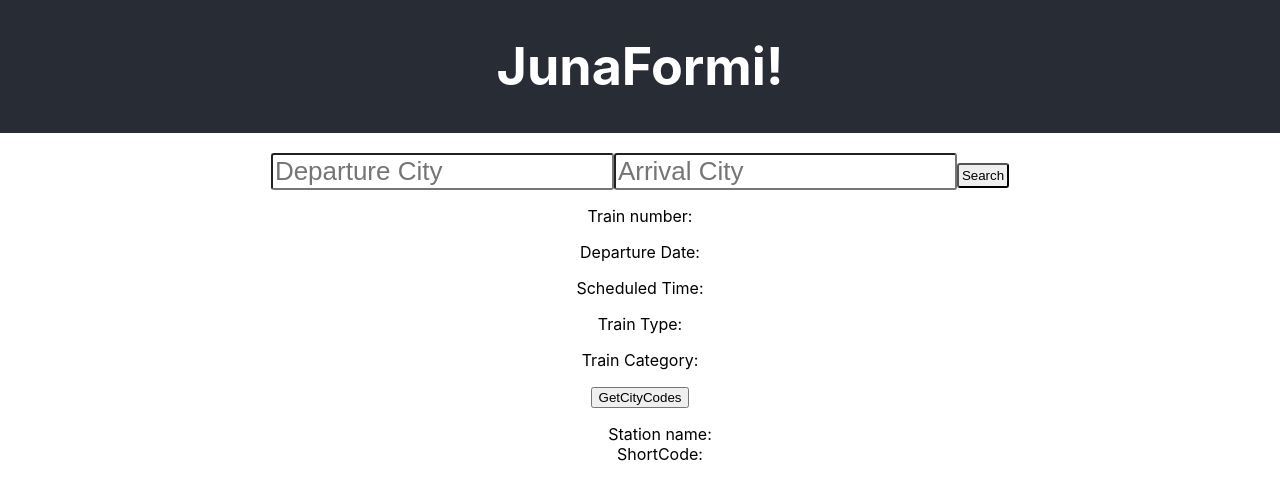
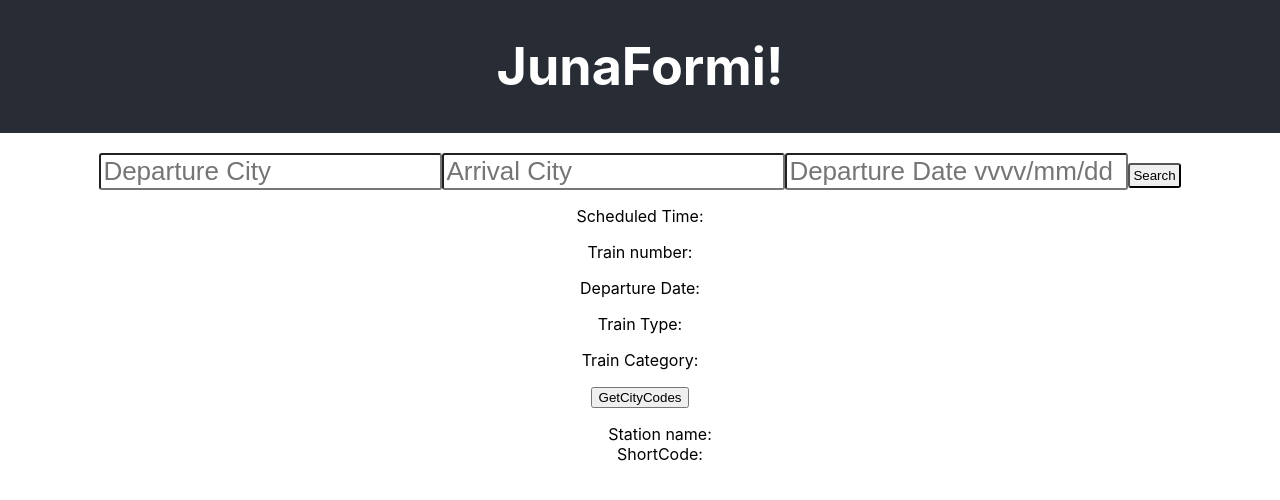
Before and after one commit to npuh/ReactAPI, a React (Create React App) app: page / in a window 1280 px wide. Shown: the top 500 px of the page. Built offline with nearby package versions, Linux system fonts and the light colour scheme.

Commit message:
Train data

```diff
--- a/src/App.js
+++ b/src/App.js
@@ -6,6 +6,8 @@ import Trains from "./components/Trains";
 
 class App extends Component {
   state = {
+    traindata: [
+      {
         departureCity: undefined,
         arrivalCity: undefined,
         scheduledTime: undefined,
@@ -13,14 +15,18 @@ class App extends Component {
         departureDate: undefined,
         trainType: undefined,
         trainCategory: undefined
+      }
+    ]
   };
   getTrains = async e => {
     // const name = e.target.elements.name.value;
     const depCity = e.target.elements.depCity.value;
     const arrCity = e.target.elements.arrCity.value;
+    const depDate = e.target.elements.depDate.value;
+
     e.preventDefault();
     const api_call = await fetch(
-      `https://rata.digitraffic.fi/api/v1/live-trains/station/${depCity}/${arrCity}`
+      `https://rata.digitraffic.fi/api/v1/live-trains/station/${depCity}/${arrCity}?departure_date=${depDate}&limit=10`
     );
     // const api_call = await fetch("https://rata.digitraffic.fi/api/v1/trains/");
     //live-trains/station/<departure_station_code>/<arrival_station_code>?departure_date=<departure_date>&startDate=<startDate>&endDate=<endDate>&limit=<limit></limit>
@@ -28,14 +34,14 @@ class App extends Component {
     const data = await api_call.json();
 
     this.setState({
-      departureCity: data[0].timeTableRows[0].stationShortCode,
+      traindata: data,
       trainNumber: data[0].trainNumber,
       scheduledTime: data[0].timeTableRows[0].scheduledTime,
       departureDate: data[0].departureDate,
       trainType: data[0].trainType,
       trainCategory: data[0].trainCategory
     });
-    console.log(this.state.data);
+    console.log(this.state.traindata);
   };
 
   render() {
@@ -45,13 +51,17 @@ class App extends Component {
           <h1>JunaFormi!</h1>
         </header>
         <Form getTrains={this.getTrains} />
-        <Trains
-          trainNumber={this.state.trainNumber}
-          departureDate={this.state.departureDate}
-          scheduledTime={this.state.scheduledTime}
-          trainType={this.state.trainType}
-          trainCategory={this.state.trainCategory}
-        />
+        {this.state.traindata.map(train => {
+          return (
+            <div key={train.train_id}>
+              <p>Scheduled Time: {train.scheduledTime}</p>
+              <p>Train number: {train.trainNumber}</p>
+              <p>Departure Date: {train.departureDate}</p>
+              <p>Train Type: {train.trainType}</p>
+              <p>Train Category: {train.trainCategory}</p>
+            </div>
+          );
+        })}
         <Cities />
       </div>
     );
--- a/src/components/Form.js
+++ b/src/components/Form.js
@@ -5,6 +5,11 @@ const Form = props => (
     <form className="trainForm" onSubmit={props.getTrains}>
       <input type="text" name="depCity" placeholder="Departure City" />
       <input type="text" name="arrCity" placeholder="Arrival City" />
+      <input
+        type="text"
+        name="depDate"
+        placeholder="Departure Date vvvv/mm/dd"
+      />
       <button className="searchButton">Search</button>
     </form>
   </div>
```
Lines whose indentation alone changed are shown as unchanged.
